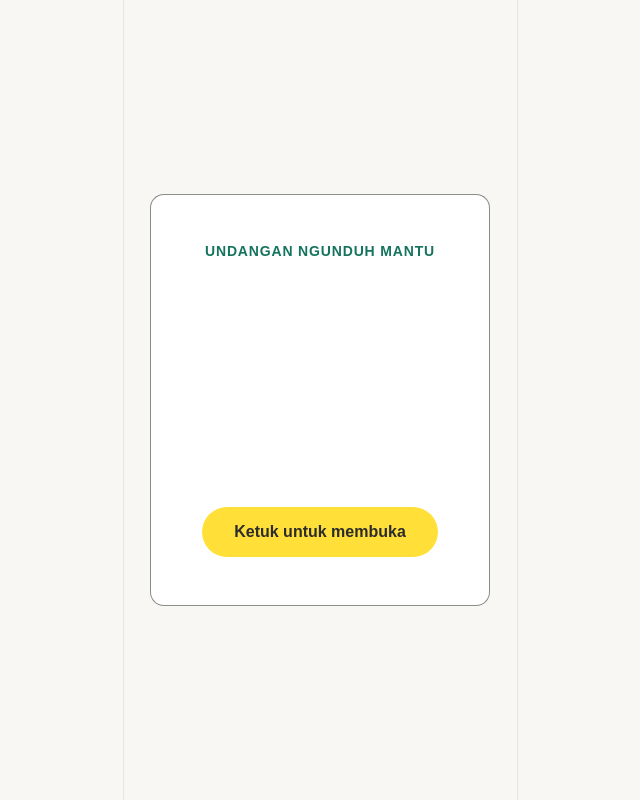
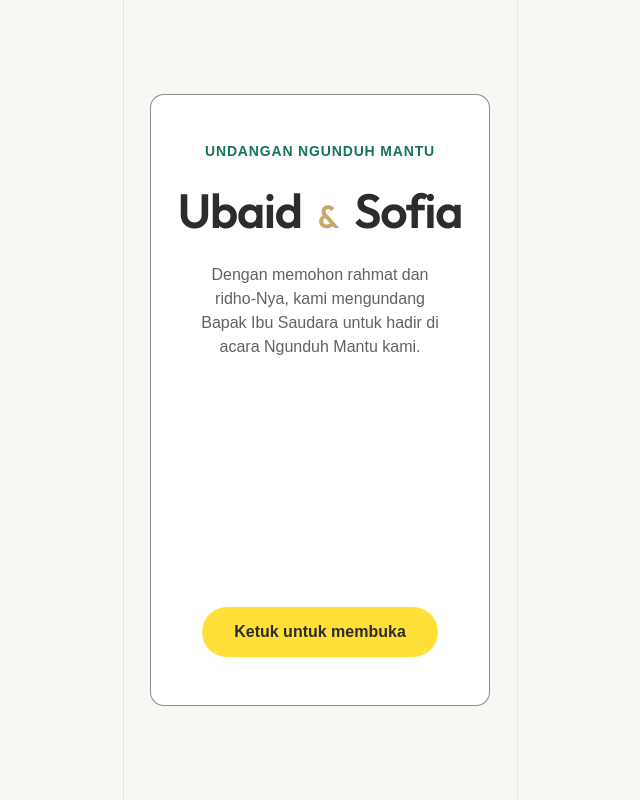
Before and after one commit to ubaidkhoiri/weddubdsow, a Svelte app in the folder web/: page / in a window 1280 px wide. Shown: the top 800 px of the page, without its empty margins (320-960 px from the left). Built offline with nearby package versions, Linux system fonts and the light colour scheme.

Commit message:
feat: cover berisi nama dan ucapan, kunci scroll hingga terbuka, sembunyikan scrollbar

```diff
--- a/web/src/App.svelte
+++ b/web/src/App.svelte
@@ -5,7 +5,7 @@
 	const prefersReduced =
 		typeof matchMedia !== "undefined" && matchMedia("(prefers-reduced-motion: reduce)").matches;
 	import "./lib/sprites.css";
-	import { event } from "./lib/content";
+	import { event, couple, inviteMessage } from "./lib/content";
 	import Admin from "./routes/admin.svelte";
 	import SectionCouple from "./lib/SectionCouple.svelte";
 	import SectionStory from "./lib/SectionStory.svelte";
@@ -17,8 +17,14 @@
 
 	const target = new Date("2026-10-08T09:00:00+07:00").getTime();
 	let opened = $state(false);
+	let closing = $state(false);
 	let now = $state(Date.now());
 	let isAdmin = $state(false);
+
+	$effect(() => {
+		if (typeof document === "undefined") return;
+		document.body.classList.toggle("is-locked", !opened);
+	});
 
 	onMount(() => {
 		const syncHash = () => (isAdmin = location.hash === "#/admin");
@@ -66,7 +72,15 @@
 	});
 
 	function openInvite() {
-		opened = true;
+		if (closing) return;
+		if (prefersReduced) {
+			opened = true;
+		} else {
+			closing = true;
+			window.setTimeout(() => {
+				opened = true;
+			}, 300);
+		}
 		musicOn = true;
 		applyMusic(true);
 		try {
@@ -158,9 +172,21 @@
 	{:else}
 	<div class="invite">
 	{#if !opened}
-		<button class="cover" type="button" onclick={openInvite} aria-label="Buka undangan">
+		<button
+			class="cover"
+			class:closing
+			type="button"
+			onclick={openInvite}
+			aria-label="Buka undangan"
+		>
 			<span class="cover-inner">
 				<span class="eyebrow">Undangan Ngunduh Mantu</span>
+				<span class="cover-names" aria-label={`${event.groom} dan ${event.bride}`}>
+					<span class="name">{event.groom}</span>
+					<span class="amp">&amp;</span>
+					<span class="name">{event.bride}</span>
+				</span>
+				<span class="greeting">{inviteMessage}</span>
 				<span class="rings" aria-hidden="true">
 					<dotlottie-wc src={ringsUrl} autoplay={!prefersReduced} loop></dotlottie-wc>
 				</span>
@@ -304,6 +330,34 @@
 		padding: var(--spacing-xl) var(--spacing-m);
 	}
 
+	.cover-names {
+		display: flex;
+		align-items: baseline;
+		justify-content: center;
+		flex-wrap: wrap;
+		gap: var(--spacing-s);
+		margin: 0;
+		font-size: var(--text-h1);
+		line-height: var(--leading-h1);
+		font-weight: var(--font-weight-bold);
+		letter-spacing: var(--tracking-h1);
+		color: var(--color-text-strong);
+	}
+
+	.cover-names .amp {
+		color: var(--color-accent);
+		font-size: var(--text-h2);
+	}
+
+	.greeting {
+		max-width: 28ch;
+		margin-inline: auto;
+		text-align: center;
+		font-size: var(--text-body);
+		line-height: 1.5;
+		color: var(--color-text-weak);
+	}
+
 	.eyebrow {
 		font-size: var(--text-caption);
 		font-weight: var(--font-weight-bold);
@@ -329,6 +383,59 @@
 	.cover:focus-visible {
 		outline: 2px solid var(--color-focus);
 		outline-offset: -4px;
+	}
+
+	.cover.closing {
+		pointer-events: none;
+		animation: cover-out var(--duration-slow) var(--ease-out) forwards;
+	}
+
+	@media (prefers-reduced-motion: no-preference) {
+		.cover-inner > * {
+			animation: cover-in var(--duration-slow) var(--ease-out) both;
+		}
+
+		.cover-inner > *:nth-child(1) {
+			animation-delay: 100ms;
+		}
+
+		.cover-inner > *:nth-child(2) {
+			animation-delay: 200ms;
+		}
+
+		.cover-inner > *:nth-child(3) {
+			animation-delay: 300ms;
+		}
+
+		.cover-inner > *:nth-child(4) {
+			animation-delay: 400ms;
+		}
+
+		.cover-inner > *:nth-child(5) {
+			animation-delay: 500ms;
+		}
+
+		.cover-inner > *:nth-child(6) {
+			animation-delay: 600ms;
+		}
+
+		@keyframes cover-in {
+			from {
+				opacity: 0;
+				transform: translateY(var(--spacing-s));
+			}
+			to {
+				opacity: 1;
+				transform: none;
+			}
+		}
+
+		@keyframes cover-out {
+			to {
+				opacity: 0;
+				visibility: hidden;
+			}
+		}
 	}
 
 	.tap-hint {
--- a/web/src/app.css
+++ b/web/src/app.css
@@ -4,9 +4,14 @@
   box-sizing: border-box;
 }
 
-html,
-body {
-  margin: 0;
+html {
+	margin: 0;
+	scrollbar-width: none;
+	-ms-overflow-style: none;
+}
+
+html::-webkit-scrollbar {
+	display: none;
 }
 
 body {
@@ -16,6 +21,22 @@ body {
 	background: var(--color-bg-base);
 	font-family: var(--font-text);
 	-webkit-font-smoothing: antialiased;
+	overflow-x: hidden;
+}
+
+body.is-locked,
+body.is-locked #app {
+	overflow: hidden;
+	height: 100svh;
+}
+
+* {
+	scrollbar-width: none;
+	-ms-overflow-style: none;
+}
+
+*::-webkit-scrollbar {
+	display: none;
 }
 
 #app {
```
